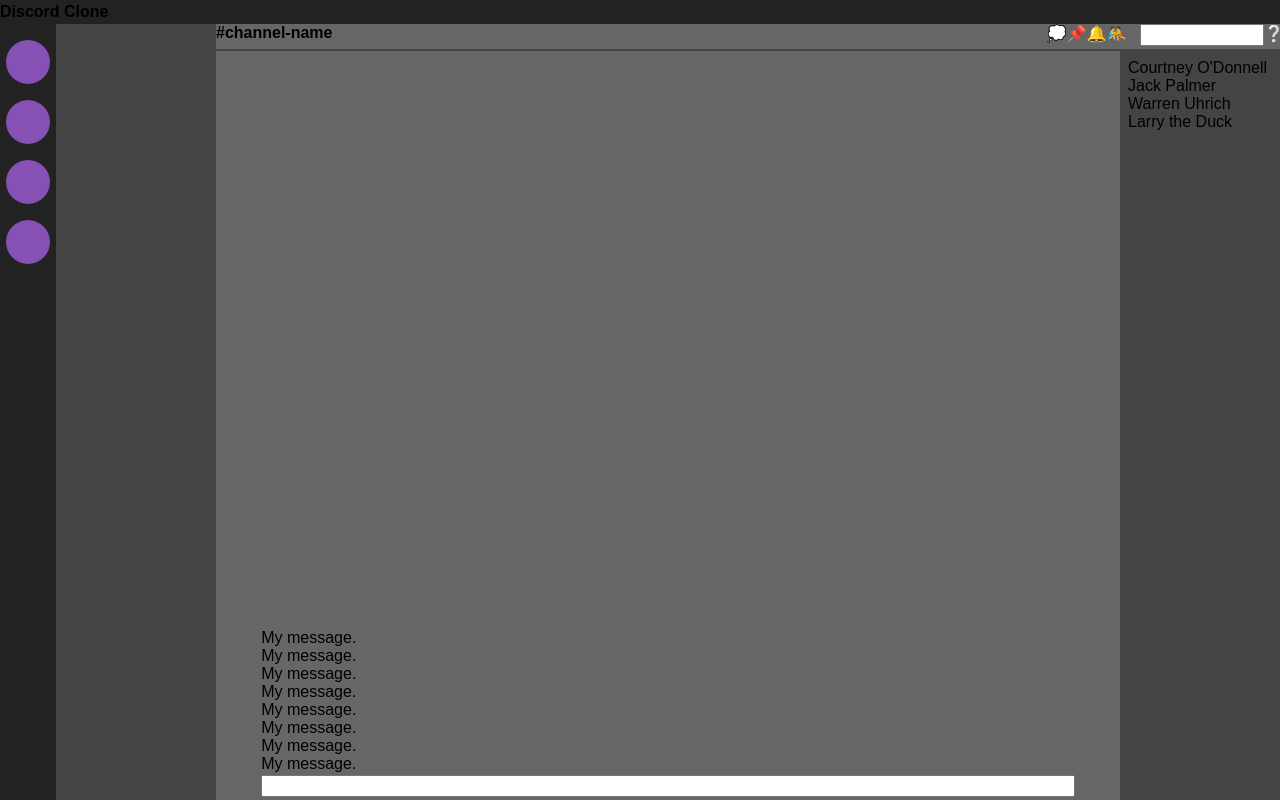
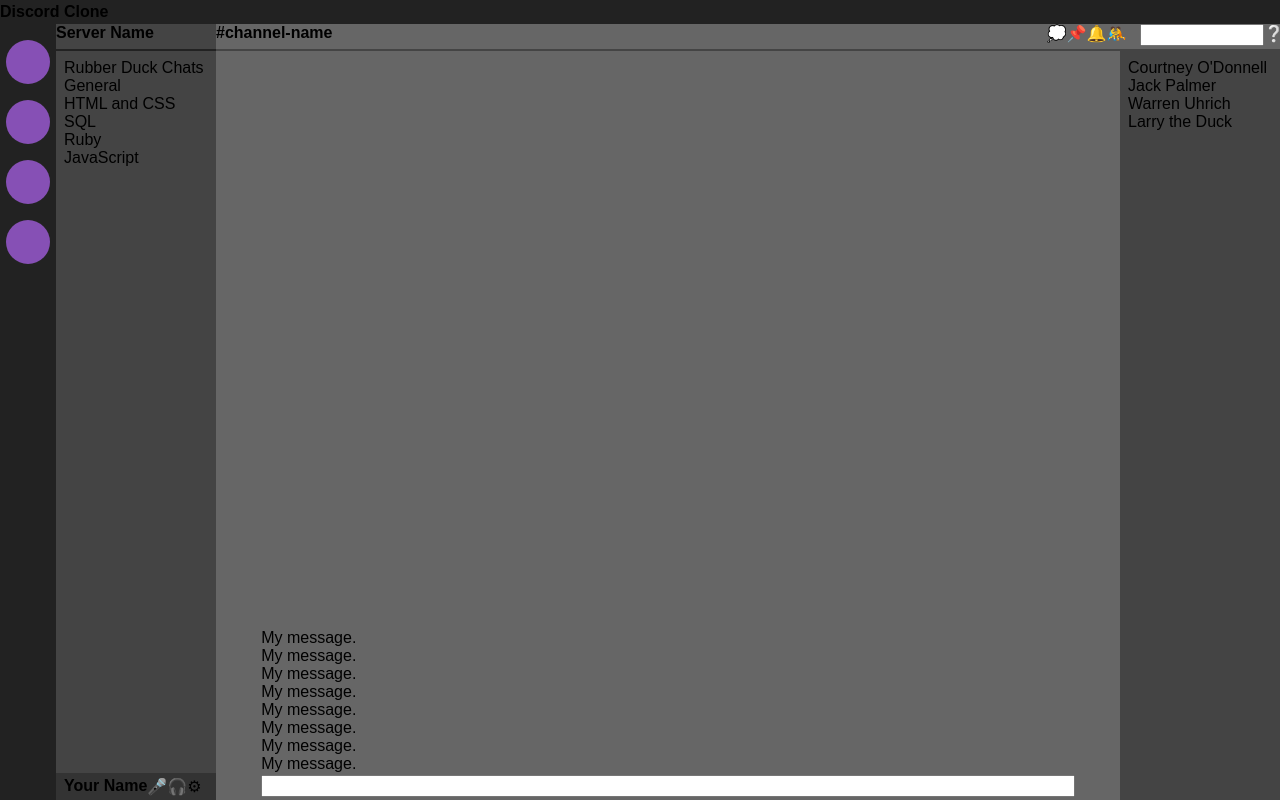
Before and after one commit to WarrenUhrich/lighthouse-labs-html-and-css-breakout, a plain HTML site: page index.html in a window 1280 px wide. Drawn offline with Linux system fonts and the light colour scheme.

Commit message:
Style channels list.

```diff
--- a/css/main.css
+++ b/css/main.css
@@ -68,6 +68,43 @@ h1 {
     width: 10rem;
     height: calc(100vh - 1.5rem);
     background-color: #444;
+    position: relative;
+}
+
+#channels h2 {
+    height: 1.7rem;
+    border-bottom: 2px solid #222;
+}
+
+#channels > ul {
+    list-style: none;
+    max-height: calc(100% - 1.7rem - 1.7rem);
+    padding: 0.5rem;
+    overflow-x: hidden;
+    overflow-y: auto;
+}
+
+#channels footer {
+    display: flex;
+    flex-direction: row;
+    flex-wrap: nowrap;
+    height: 1.7rem;
+    padding: 0.25rem 0.5rem;
+    background-color: #333;
+    position: absolute;
+    top: auto;
+    right: 0;
+    bottom: 0;
+    left: 0;
+    overflow: hidden;
+}
+
+#channels footer ul {
+    list-style: none;
+    display: flex;
+    flex-direction: row;
+    flex-wrap: nowrap;
+
 }
 
 /**********************************************************
--- a/index.html
+++ b/index.html
@@ -48,7 +48,25 @@
             </li>
         </ul>
     </nav>
-    <section id="channels"></section>
+    <section id="channels">
+        <h2>Server Name</h2>
+        <ul>
+            <li>Rubber Duck Chats</li>
+            <li>General</li>
+            <li>HTML and CSS</li>
+            <li>SQL</li>
+            <li>Ruby</li>
+            <li>JavaScript</li>
+        </ul>
+        <footer>
+            <h3>Your Name</h3>
+            <ul>
+                <li>🎤</li>
+                <li>🎧</li>
+                <li>⚙</li>
+            </ul>
+        </footer>
+    </section>
     <section id="chat">
         <header class="chat-header">
             <h2>#channel-name</h2>
```
